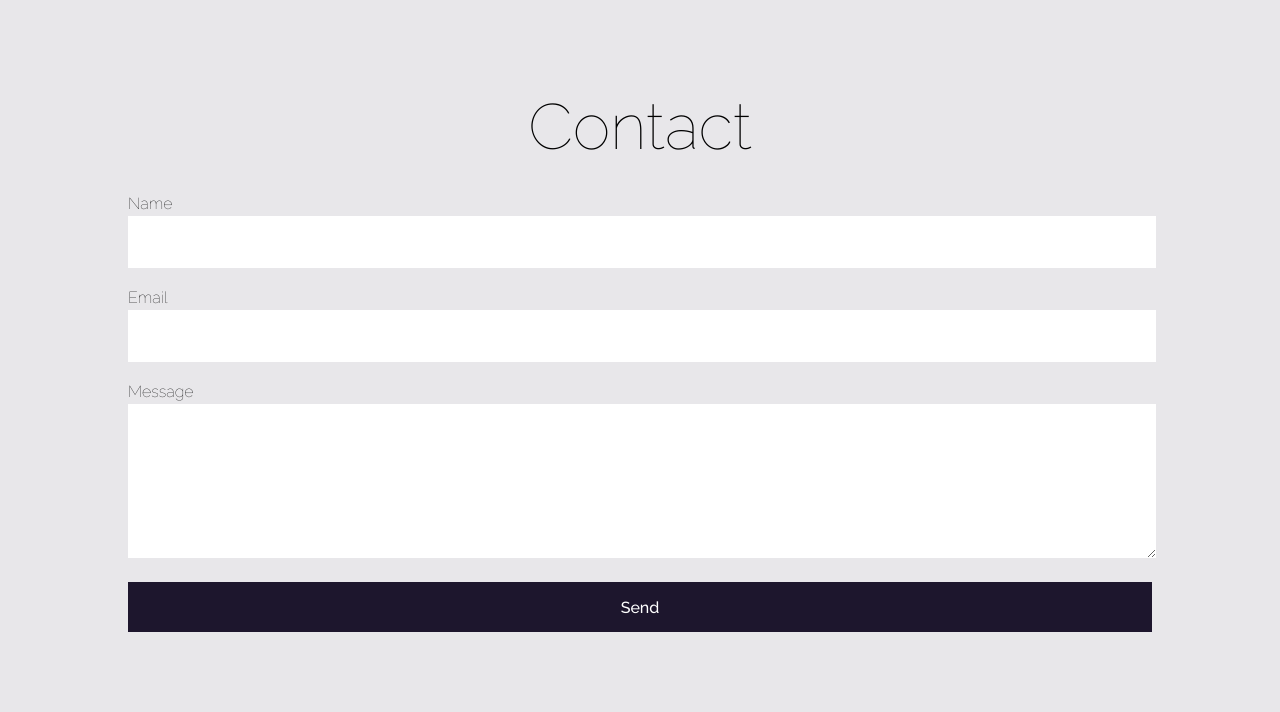
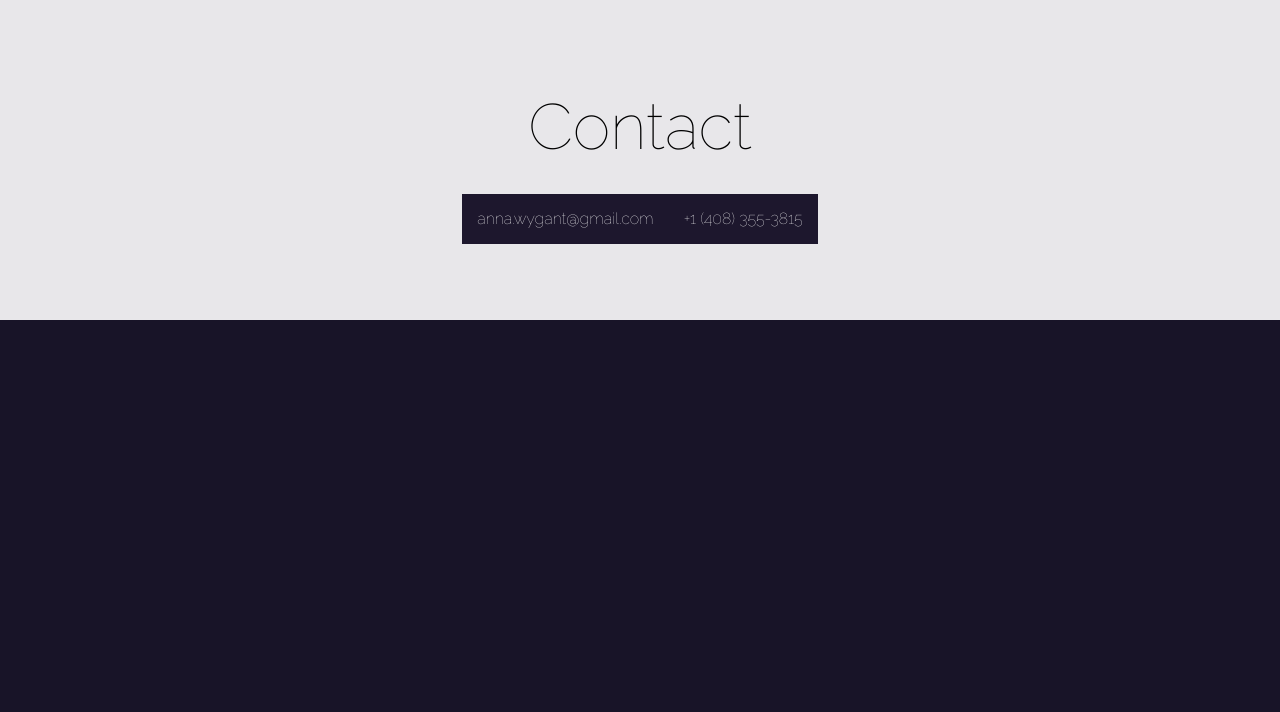
Before and after one commit to awygant/portfolio, a CakePHP app: the page made by app/View/Elements/menu.ctp in a window 1280 px wide. Shown: the part 801-1513 px from the top of the page. After the commit the page ends 1121 px from the top, so only its background shows below. Run offline with PHP 8.4 and a stand-in for CakePHP, Linux system fonts and the light colour scheme; the template is opened without the code that fills it, so the values that code supplies are empty; form fields are guessed from the names that the template uses; some libraries are stand-ins or nearby versions.

Commit message:
contact form revision
AWS won’t let apache send mail, so let’s improvise.

```diff
--- a/app/Controller/MailsController.php
+++ b/app/Controller/MailsController.php
@@ -16,18 +16,12 @@ class MailsController extends AppController{
 
         $this->layout = 'page';
 
-        // TODO: validate email address
 
         if ($this->request->is('post')) {
             $name = $this->request->data['Mail']['name'];
             $email = $this->request->data['Mail']['email'];
             $msg = $this->request->data['Mail']['message'];
 
-            $this->set(compact('name'));
-            $this->set(compact('email'));
-            $this->set(compact('msg'));
-
-            // TODO: figure out how to implement custom.php
             $Email = new CakeEmail();
             $Email->from(array($email => $name));
             $Email->to('anna.wygant@gmail.com');
--- a/app/View/Elements/contact.ctp
+++ b/app/View/Elements/contact.ctp
@@ -1,7 +1,12 @@
 <div class = "contact">
-    <div class = "content">
+    <div class = "content text-center">
         <h2>Contact</h2>
+        <?php echo $this->Html->link('anna.wygant@gmail.com', 'mailto:anna.wygant@gmail.com', array('class' => 'btn'));
+        echo $this->Html->link('+1 (408) 355-3815', 'tel:+14083553815', array('class' => 'btn')); ?>
+        <p><?php echo $this->Html->Image('github.png', array('url'=>'https://github.com/doodleygroover', 'target' => '_blank'));?></p>
         <?php
+        // Save this awesome form for a real server that apache mail things
+        /*
         echo $this->Form->create('Mail', array(
             'action' => 'send'
         ));
@@ -10,6 +15,7 @@
         echo $this->Form->input('message', array('type' => 'textarea', 'required' => 'true'));
         echo $this->Form->submit('Send');
         echo $this->Form->end();
+        */
         ?>
     </div>
 </div>
```
Also changed, not shown: app/webroot/img/github.png (added), app/webroot/img/profile-pic.jpg, 1 other file.
